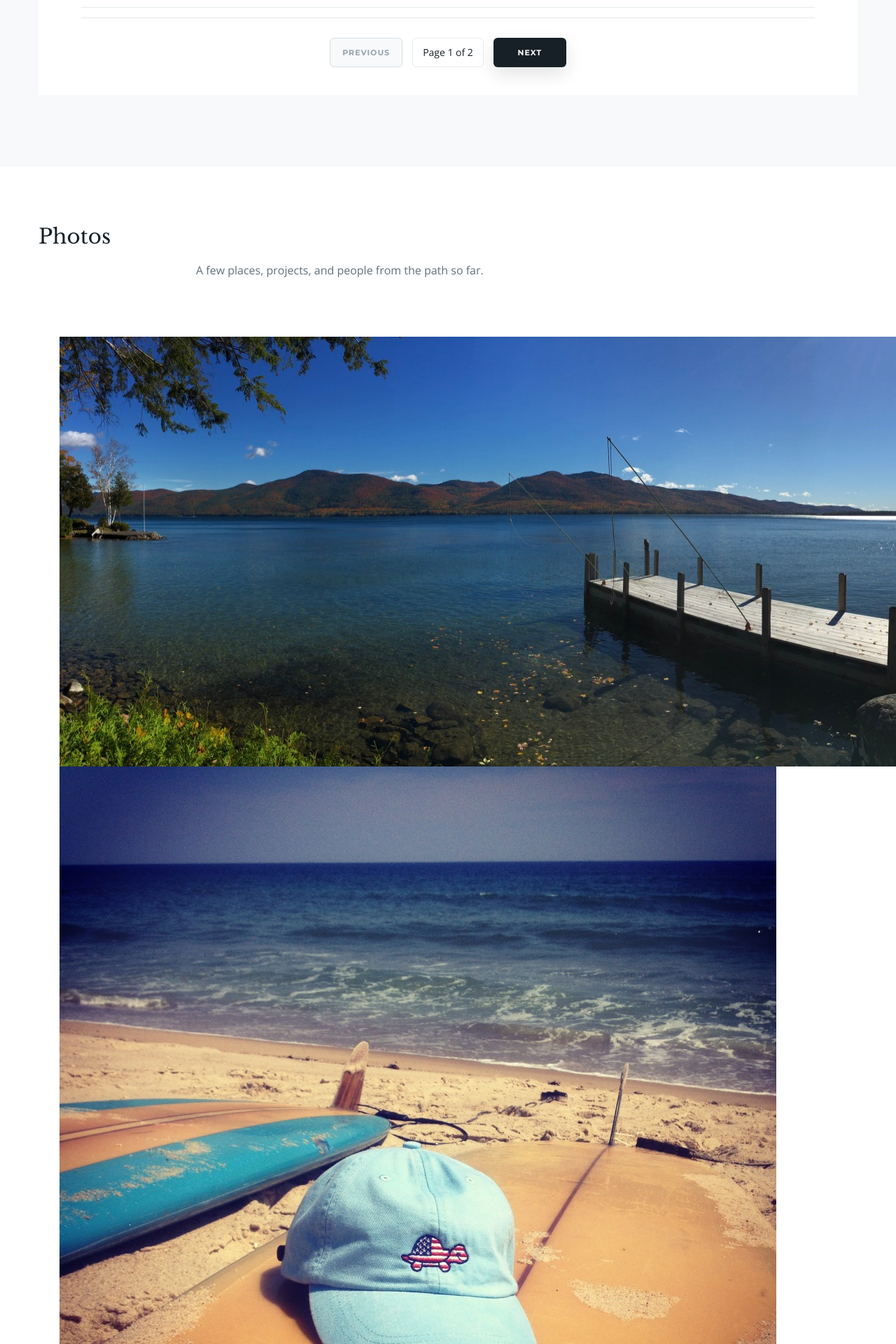
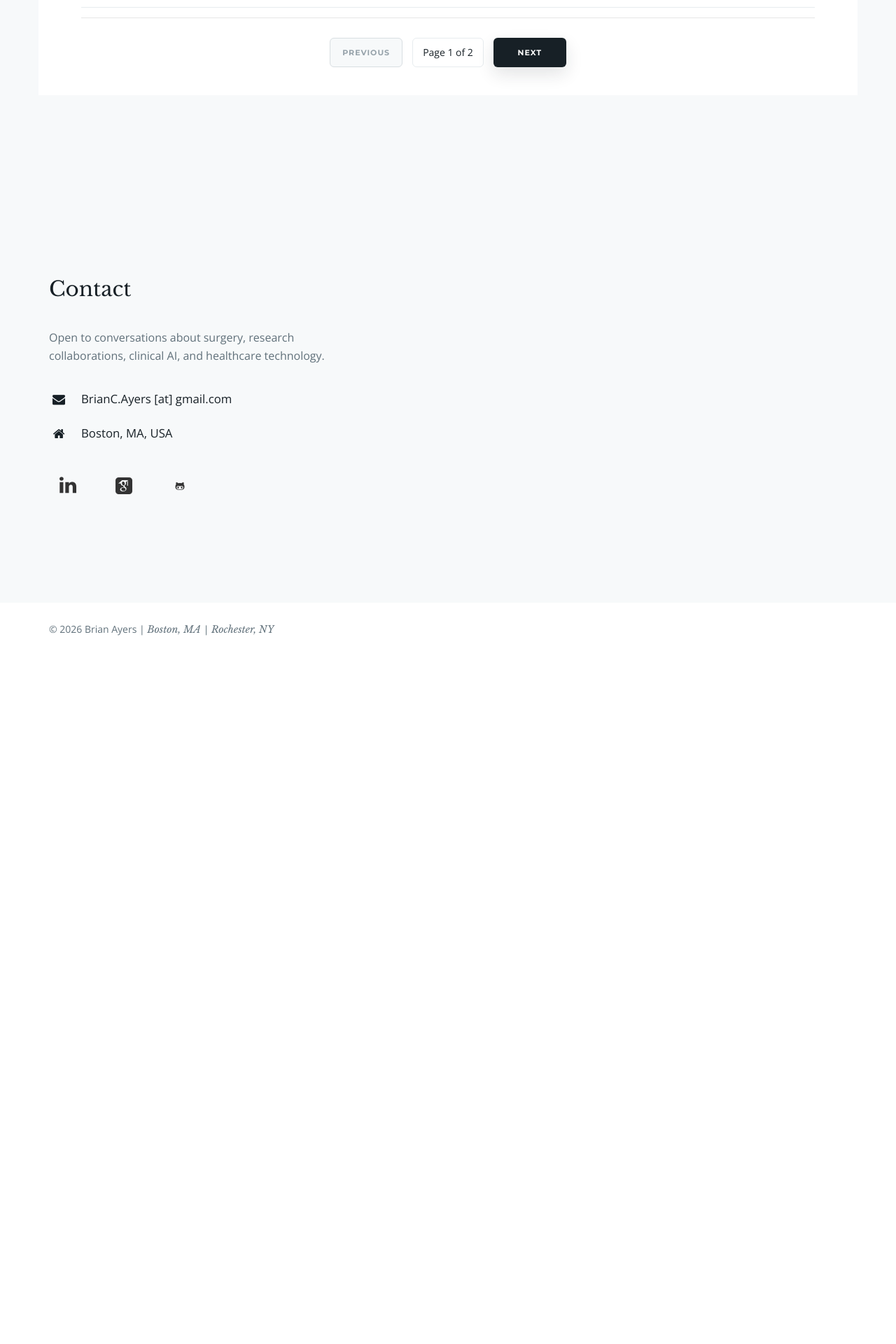
Before and after one commit to bayers92/personal_website, a PHP site: page / in a window 1280 px wide. Shown: the part 3800-5720 px from the top of the page at 70% size. After the commit the page ends 4708 px from the top, so only its background shows below. Run offline with PHP 8.4, Linux system fonts and the light colour scheme; some libraries are stand-ins or nearby versions; some web fonts are replaced.

Commit message:
Remove photos section

```diff
--- a/css/custom.css
+++ b/css/custom.css
@@ -616,15 +616,6 @@ a:focus {
   box-shadow: 0 18px 42px rgba(23, 32, 38, 0.12);
 }
 
-.gg-box img {
-  transition: transform 180ms ease, filter 180ms ease;
-}
-
-.gg-box img:hover {
-  filter: saturate(1.04) contrast(1.04);
-  transform: translateY(-4px);
-}
-
 .info-section {
   padding: 96px 0;
   overflow: hidden;
--- a/index.html
+++ b/index.html
@@ -42,7 +42,6 @@
             <li><a href="#experience" class = "anchor">Experience</a></li>
             <li><a href="#research" class = "anchor">Research</a></li>
             <!-- <li><a href="#projects" class = "anchor">Side Projects</a></li> -->
-            <li><a href="#photos" class = "anchor">Photos</a></li>
             <li><a href="#contact" class = "anchor">Contact</a></li>
           </ul>
         </div>
@@ -226,92 +225,6 @@
       </section>
 
 
-      <!-- New PHOTOS SECTION -->
-      <div id="gg-screen" hidden></div>
-      <div id = "photos" class ="anchor"></div>
-
-      <section class="section medium">
-        <div class="container">
-          <div class="row">
-            <div class="col-md-12 title-block">
-              <h3>Photos </h3>
-              <p class="section-intro">A few places, projects, and people from the path so far.</p>
-
-            </div>
-          </div>
-
-          <div class="col-md-12">
-
-            <div class="gg-box">
-              <!-- <img src="images/pics/conference1.jpg"> -->
-              <img src="images/pics/lg1.jpg">
-              <img src="images/pics/goodees2.jpg">
-              <img src="images/pics/MGH1.jpg">
-
-              <img src="images/pics/midd2.jpg">
-              <img src="images/pics/italy2.jpg">
-              <img src="images/pics/tmb1.jpg">
-              <img src="images/pics/makerbot1.jpg">
-              <img src="images/pics/heart2.jpg">
-              <img src="images/pics/pippa2.jpg">
-              <img src="images/pics/fam1.jpg">
-              <img src="images/pics/italy1.jpg">
-              <img src="images/pics/lg2.jpg">
-              <!-- <img src="images/pics/pippa3.jpg"> -->
-              <img src="images/pics/ski1.jpg">
-              <img src="images/pics/lg3.jpg">
-              <!-- <img src="images/pics/niagra1.jpg"> -->
-              <img src="images/pics/gosev1.jpg">
-              <!-- <img src="images/pics/pippa1.jpg"> -->
-              <img src="images/pics/heart3.jpg">
-              <img src="images/pics/tmb2.jpg">
-              <img src="images/pics/midd1.jpg">
-              <!-- <img src="images/pics/goodees1.jpg"> -->
-              <img src="images/pics/camp1.jpg">
-              <img src="images/pics/heart1.jpg">
-              <img src="images/pics/comp1.jpg">
-              <!-- <img src="images/pics/italy3.jpg"> -->
-
-
-
-
-
-
-            </div>
-
-
-          </div>
-        </div>
-
-      </section>
-
-
-<!--
-
- PHOTOS SECTION
-      <div id = "photos" class ="anchor"></div>
-      <section class="section medium">
-        <div class="container">
-          <div class="row">
-            <div class="col-md-12 title-block">
-              <h3>Photos </h3>
-              <p> My most recent instagram pictures </p>
-            </div>
-          </div>
-
-          <div class="col-md-12">
-            <div class="btn-group btn-group-justified logos">
-              <div id="instafeed">
-              </div>
-
-            </div>
-          </div>
-        </div>
-
-      </section>
-    -->
-
-
     <!-- CONTACT Story section - light (default)-->
 
 
@@ -371,12 +284,6 @@
         <script src="modules/tera-lightbox/tera-lightbox.js"></script>
         <script src="js/functions.js"></script>
         <script src="js/publications.js"></script>
-        <!-- <script src="js/instafeed.min.js"></script> -->
-
-        <!-- new for lightbox photos https://www.cssscript.com/photo-grid-gallery/-->
-        <link rel="stylesheet" href="css/grid-gallery.min.css">
-        <script src="js/grid-gallery.min.js"></script>
-
 
         <!-- GET INSTAGRAM PICS -->
 
```
